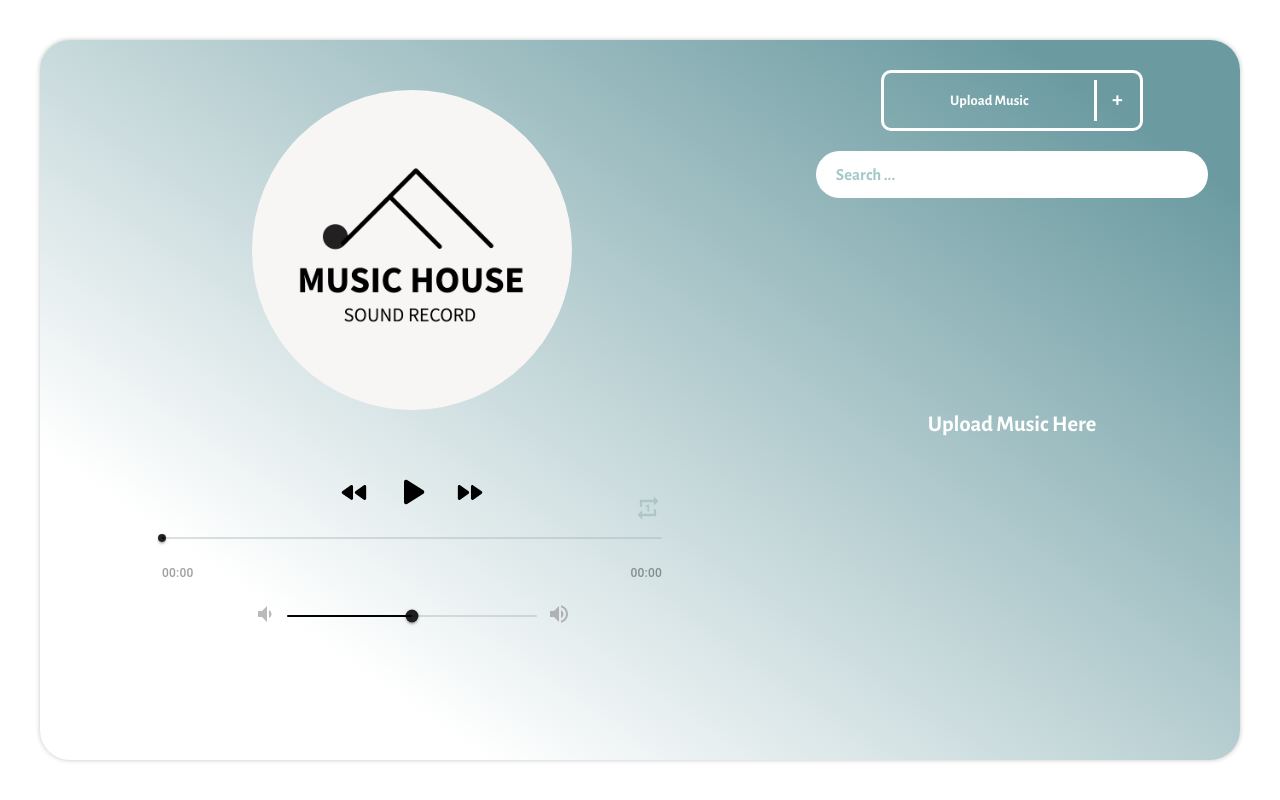
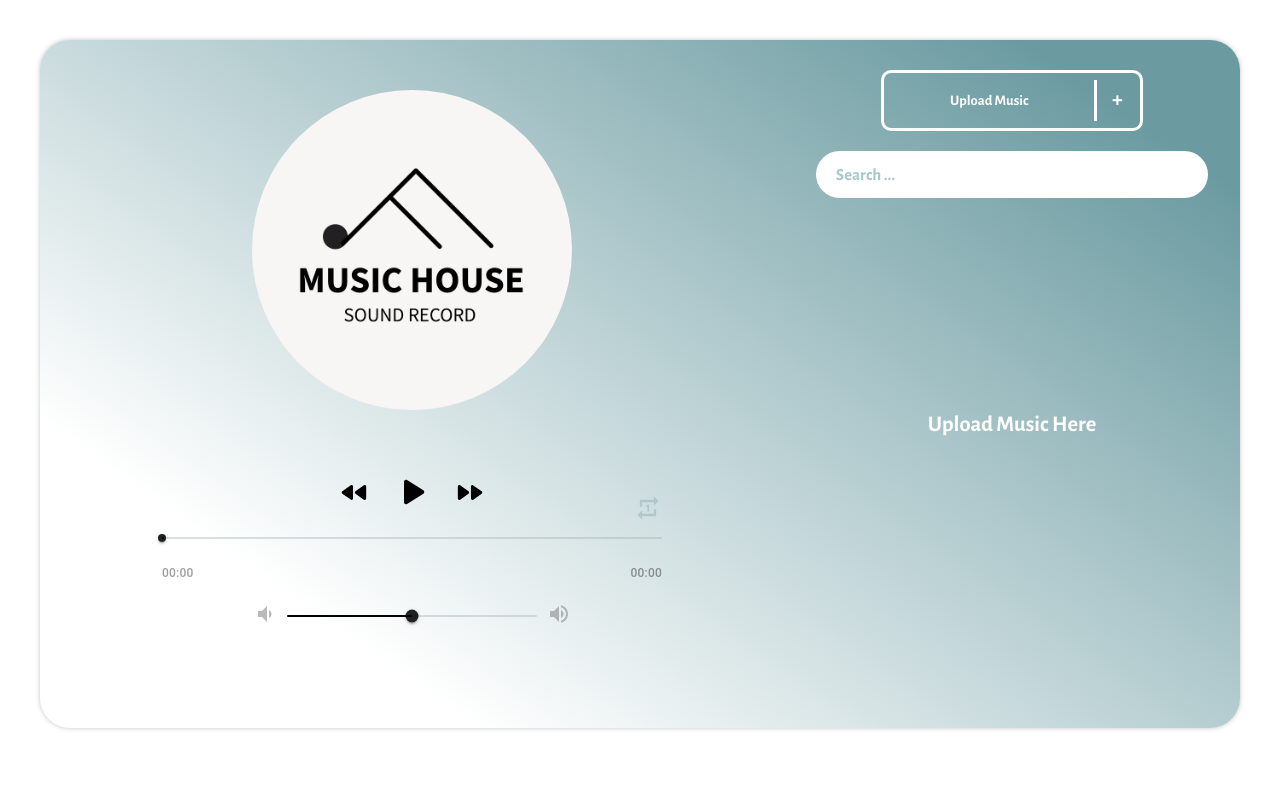
Before and after one commit to matinatashran/music-player, a React (Create React App) app: page / in a window 1280 px wide. Built offline with nearby package versions, Linux system fonts and the light colour scheme.

Commit message:
Change music box height.

```diff
--- a/src/styles/main.module.css
+++ b/src/styles/main.module.css
@@ -128,7 +128,7 @@
 /* Start - This box for show musics */
 .musicBox{
     width: 100%;
-    height: 95vh;
+    height: 60vh;
     display: flex;
     flex-direction: column;
     align-items: center;
```
